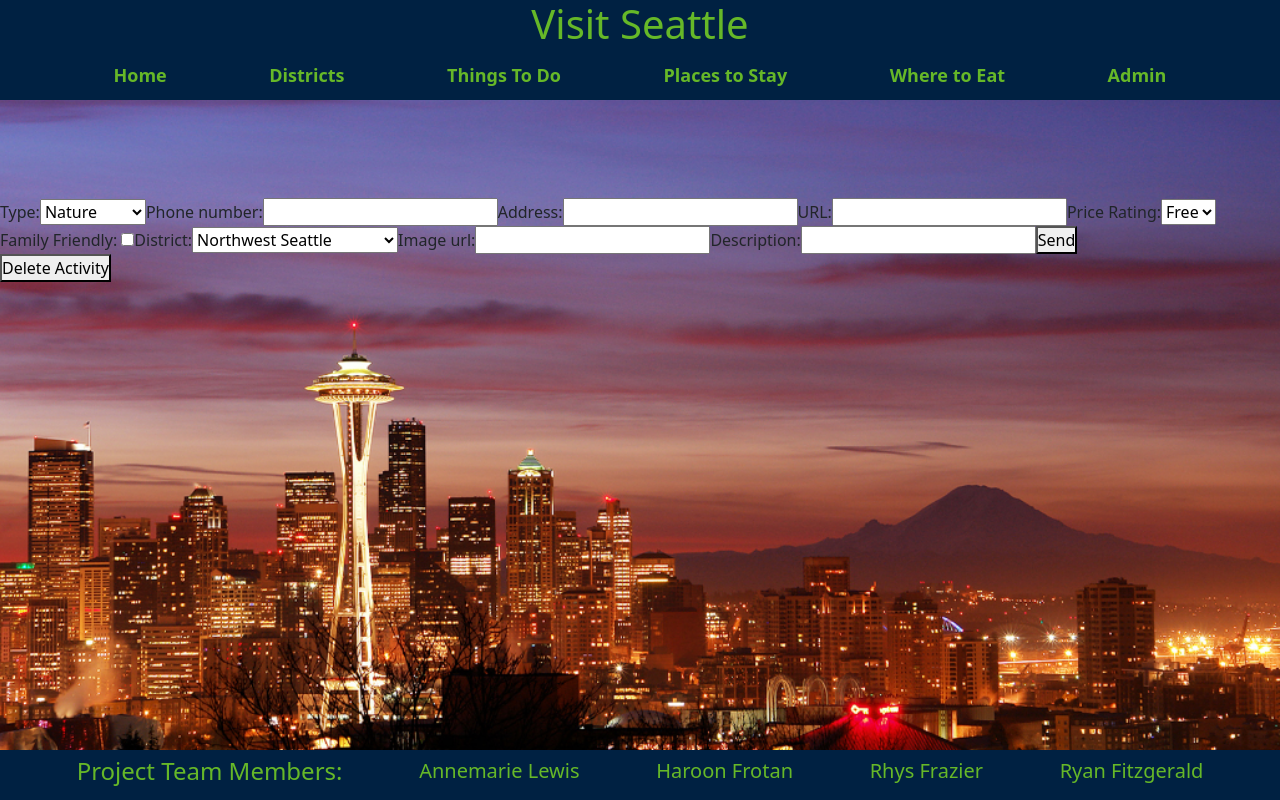
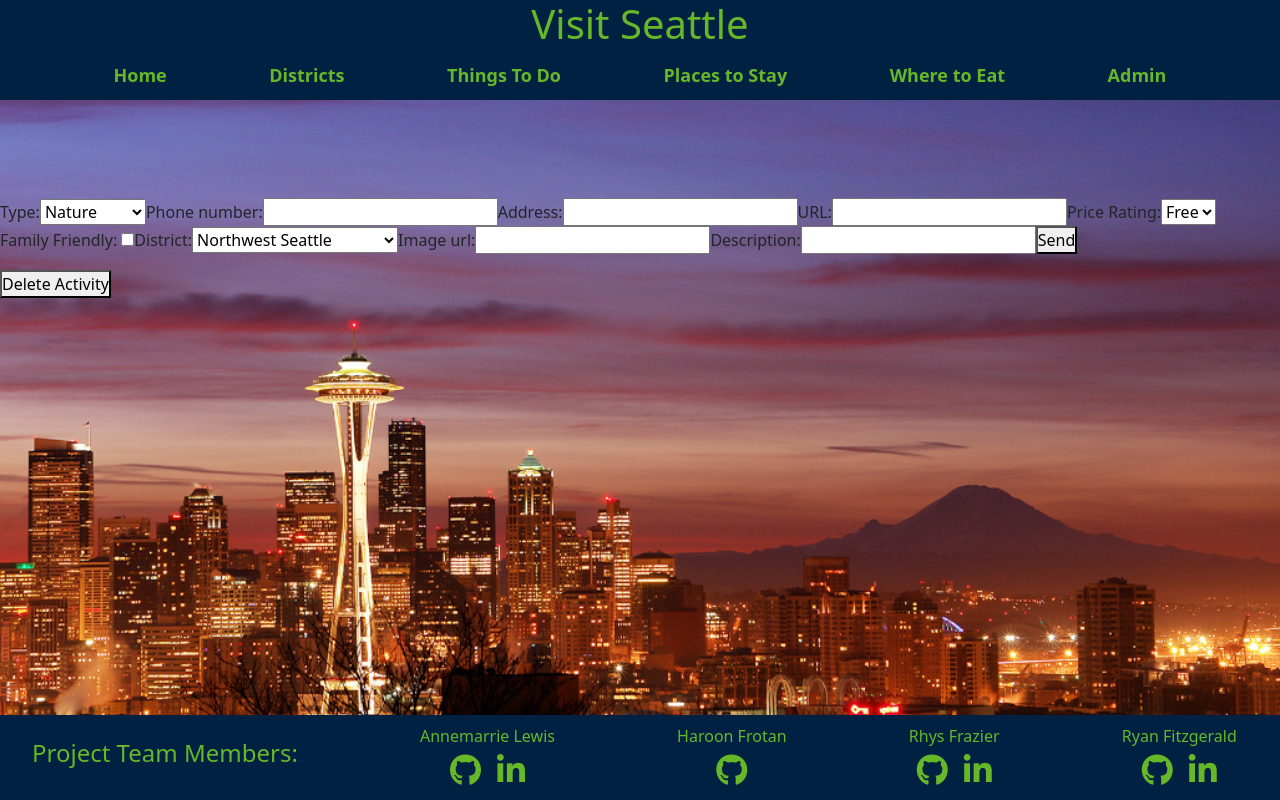
Before and after one commit to annemarielewis/Visit_Seattle, a React (Vite) app in the folder seattle-client/: page /admin in a window 1280 px wide. Built offline with nearby package versions, Linux system fonts and the light colour scheme.

Commit message:
added footer icons and success/error messages to add and delete activities

```diff
--- a/seattle-client/src/App.css
+++ b/seattle-client/src/App.css
@@ -106,13 +106,30 @@ html {
   background-color: #002142;
   color: #66b828;
   display: flex;
-  justify-content: space-evenly;
+  justify-content: space-between;
+  padding: 1rem 3.7rem 1rem 1rem;
   align-items: center;
   position: fixed;
   bottom: 0;
   width: 100%;
-  height: 50px;
+  height: 85px;
   z-index: 99;
+}
+
+.member{
+  display: flex;
+  flex-direction: column;
+  text-align: center;
+}
+
+.icons{
+  display: flex;
+  justify-content: center;
+}
+
+i{
+  color: #66b828;
+  margin: 0 .5rem 0 .5rem;
 }
 
 form {
--- a/seattle-client/src/components/ActivityAdd.jsx
+++ b/seattle-client/src/components/ActivityAdd.jsx
@@ -1,6 +1,7 @@
 import axios from "axios";
 import { useState } from "react";
 import { Link } from "react-router-dom";
+import Message from './Message'
 export default function addActivity() {
   const initialState = {
     name: "",
@@ -15,6 +16,7 @@ export default function addActivity() {
     description: "",
   };
 
+  const [message, setMessage] = useState({}) //will use this for a conditionally rendered success message
   const [formState, setFormState] = useState(initialState);
 
   const handleChange = (event) =>
@@ -52,14 +54,14 @@ export default function addActivity() {
       );
       // Check if the data was successfully added to the database
       if (response.status === 201) {
-        console.log("Data added successfully.");
+        setMessage({ className: 'success', text: 'Activity added!' });
         // Clear the form after adding data to the database
         setFormState(initialState);
       } else {
-        console.error("Data could not be added.");
+        setMessage({ className: 'error', text: 'Something went wrong. Please try again.' });
       }
     } catch (error) {
-      console.error("An error occurred:", error);
+      setMessage({ className: 'error', text: 'Something went wrong. Please try again.' });
     }
   };
 
@@ -172,6 +174,7 @@ export default function addActivity() {
           />
           <button type="submit">Send</button>
         </form>
+        <Message message={message} />
       </div>
       <Link to="/deleteactivity/:id">
         <button>Delete Activity</button>
--- a/seattle-client/src/components/ActivityDelete.jsx
+++ b/seattle-client/src/components/ActivityDelete.jsx
@@ -1,5 +1,6 @@
 import axios from "axios";
 import { useState } from "react";
+import Message from "./Message";
 
 export default function deleteActivity() {
   const initialState = {
@@ -7,6 +8,7 @@ export default function deleteActivity() {
   };
 
   const [deleteState, setDeleteState] = useState(initialState);
+  const [message, setMessage] = useState({})
 
   const handleChangeDelete = (event) =>
     setDeleteState({ ...deleteState, [event.target.id]: event.target.value });
@@ -18,14 +20,13 @@ export default function deleteActivity() {
     console.log(`data id: ${dataIDToDelete}`);
 
     try {
-      console.log("help");
       await axios.delete(
         `http://localhost:3001/deleteactivity/${dataIDToDelete}`
       );
-      console.log("me");
       setDeleteState(initialState);
+      setMessage({ className: 'success', text: 'Activity deleted.' })
     } catch (error) {
-      console.error("Activity not found:", error);
+      setMessage({ className: 'error', text: 'Something went wrong. Please try again.' })
     }
   };
   return (
@@ -44,6 +45,7 @@ export default function deleteActivity() {
         <br></br>
         <button type="submit">Delete Activity</button>
       </form>
+      <Message message={message} />
     </div>
   );
 }
--- /dev/null
+++ b/seattle-client/src/components/Message.jsx
@@ -0,0 +1,5 @@
+export default function Message({message}){
+    return(
+        <p className={message.className}>{message.text}</p>
+    )
+}
--- a/seattle-client/src/components/Team.jsx
+++ b/seattle-client/src/components/Team.jsx
@@ -1,11 +1,70 @@
 export default function Team() {
     return (
         <div className="Team">
-            <h4>Project Team Members:</h4>
-            <h5><span>Annemarie Lewis</span> <a href="https://github.com/annemarielewis"></a></h5>
-            <h5><span>Haroon Frotan</span> <a href="https://github.com/HaroonFro"></a></h5>
-            <h5><span>Rhys Frazier</span> <a href="https://github.com/rhysrfrazier"></a></h5>
-            <h5><span>Ryan Fitzgerald</span> <a href="https://github.com/Ryan-Fitzgerald-9"></a></h5>
+            <div className='footerTitle'>
+                <h4>Project Team Members:</h4>
+            </div>
+            <div className='member'>
+                <h6>Annemarrie Lewis</h6>
+                <div className='icons'>
+                    <a href='https://github.com/annemarielewis' target='_blank'>
+                        <i className="fa-brands fa-github fa-2x" aria-hidden='true'>
+                            <span className='fa-sr-only'>Annemarie's Github Link</span>
+                        </i>
+                    </a>
+                    <a href='https://www.linkedin.com/in/amlewiscodes/' target='_blank'>
+                        <i className="fa-brands fa-linkedin-in fa-2x" aria-hidden='true'>
+                            <span className='fa-sr-only'>Annemarie's LinkedIn Link</span>
+                        </i>
+                    </a>
+                </div>
+            </div>
+            <div className='member'>
+                <h6>Haroon Frotan</h6>
+                <div className='icons'>
+                    <a href='https://github.com/HaroonFro' target='_blank'>
+                        <i className="fa-brands fa-github fa-2x" aria-hidden='true'>
+                            <span className='fa-sr-only'>Haroon's Github Link</span>
+                        </i>
+                    </a>
+                    {/* <a href='' target='_blank'>
+                    <i className="fa-brands fa-linkedin-in fa-2x" aria-hidden='true'>
+                        <span className='fa-sr-only'>Haroon's LinkedIn Link</span>
+                    </i>
+                </a> */}
+                </div>
+            </div>
+            <div className='member'>
+                <h6>Rhys Frazier</h6>
+                <div className='icons'>
+                    <a href='https://github.com/rhysrfrazier' target='_blank'>
+                        <i className="fa-brands fa-github fa-2x" aria-hidden='true'>
+                            <span className='fa-sr-only'>Rhys' Github Link</span>
+                        </i>
+                    </a>
+                    <a href='https://www.linkedin.com/in/rhysrfrazier/' target='_blank'>
+                        <i className="fa-brands fa-linkedin-in fa-2x" aria-hidden='true'>
+                            <span className='fa-sr-only'>Rhys' LinkedIn Link</span>
+                        </i>
+                    </a>
+                </div>
+            </div>
+            <div className='member'>
+                <h6>Ryan Fitzgerald</h6>
+                <div className='icons'>
+                    <a href='https://github.com/Ryan-Fitzgerald-9' target='_blank'>
+                        <i className="fa-brands fa-github fa-2x" aria-hidden='true'>
+                            <span className='fa-sr-only'>Ryan's Github Link</span>
+                        </i>
+                    </a>
+                    <a href='https://www.linkedin.com/in/ryan-fitzgerald-rf09/' target='_blank'>
+                        <i className="fa-brands fa-linkedin-in fa-2x" aria-hidden='true'>
+                            <span className='fa-sr-only'>Ryan's LinkedIn Link</span>
+                        </i>
+                    </a>
+                </div>
+            </div>
+
         </div>
     )
 }
```
Also changed, not shown: 1 other file (tests, documents, lock files or other folders).
